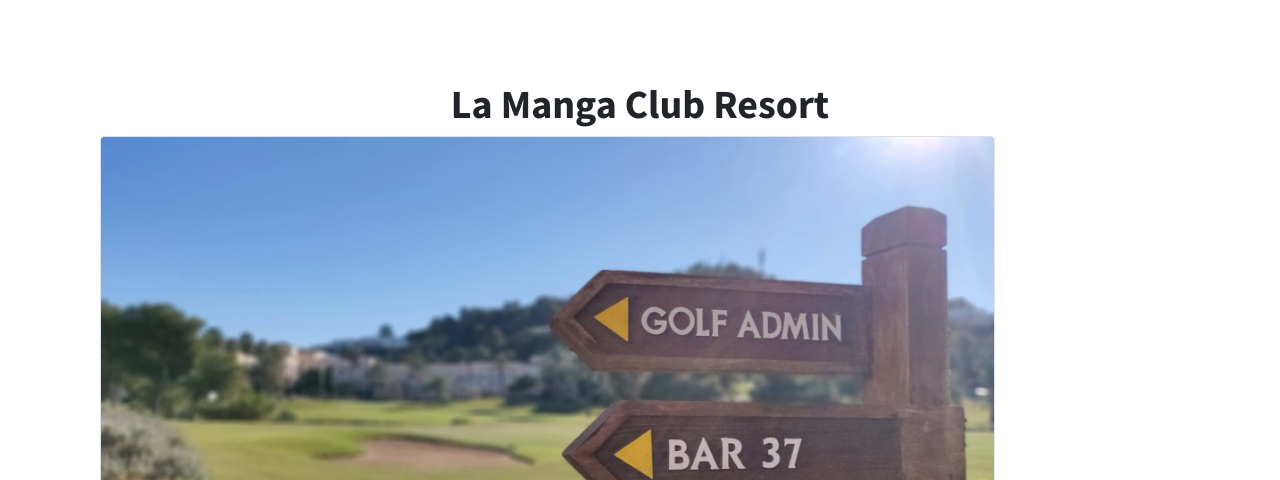
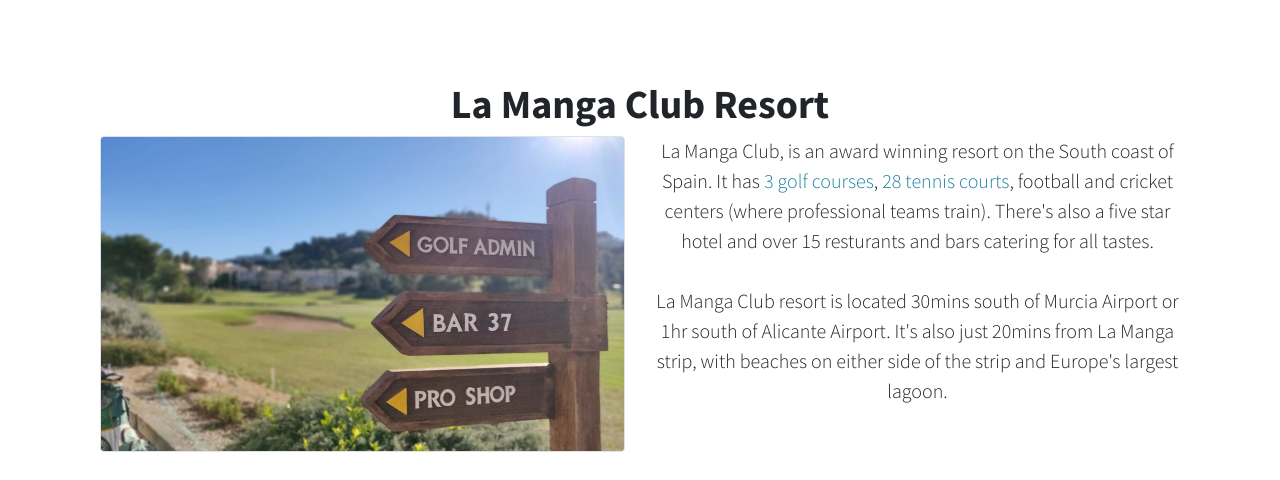
Before and after one commit to richsteer/richsteer.github.io, a Jekyll site: the page built from index.html, in a window 1280 px wide. Shown: the part 1380-1860 px from the top of the page. Built offline with Jekyll 4.4.1, drawn with Linux system fonts in a browser that asks for light colours; grey boxes are pictures that could not be loaded.

Commit message:
Update index.html

```diff
--- a/index.html
+++ b/index.html
@@ -26,9 +26,10 @@
         </div>
 
         <div class="row mx-auto">
-            <p class="lead mb-5 col-lg-10">
-                <img src="assets/img/la-manga-club-north-course-signpost.jpg" class="rounded border img-fluid float-left">
-
+            <p class="lead mb-5 col-lg-6">
+                <img src="assets/img/la-manga-club-north-course-signpost.jpg" class="rounded border img-fluid">
+            </p>
+            <p class="lead mb-5 col-lg-6">
                 La Manga Club, is an award winning resort on the South coast of Spain. It has <a href="https://lamangaclub.com/en/sports/golf" class="link-primary" target="_blank">3 golf courses</a>, <a href="https://lamangaclub.com/en/sports/tennis" class="link-primary" target="_blank">28 tennis courts</a>, football and cricket centers (where professional teams train). There's also a five star hotel and over 15 resturants and bars catering for all tastes.
                 <br><br>
                 La Manga Club resort is located 30mins south of Murcia Airport or 1hr south of Alicante Airport. It's also just 20mins from La Manga strip, with beaches on either side of the strip and Europe's largest lagoon.
@@ -37,7 +38,7 @@
         </div>
         <div class="row">
             <div class="col-lg-10 mx-auto">
-                <img src="..." class="rounded float-left" alt="...">
+                <img src="la-manga-club-entrance.jpg" alt="La Manga Club Entrance" class="img-thumbnail">
             </div>
         </div>
 
```
